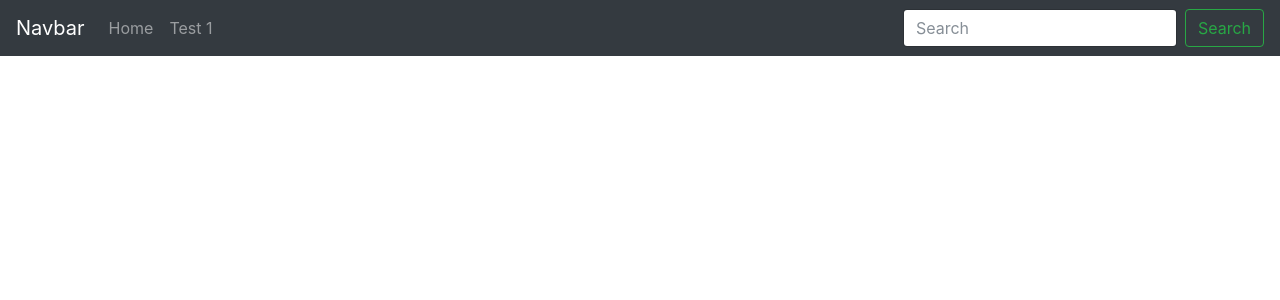
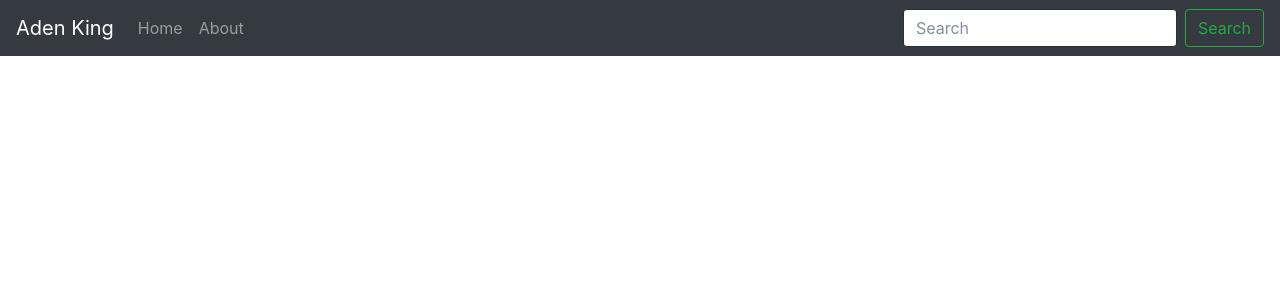
Before and after one commit to adenking/Personal_Website, a Django app: page /blog/ in a window 1280 px wide. Shown: the top 300 px of the page. Run offline with Django 3.2, Linux system fonts and the light colour scheme; some libraries are stand-ins or nearby versions.

Commit message:
fix issue with urls and make some modifications to base

```diff
--- a/mysite/blog/templates/blog/base.html
+++ b/mysite/blog/templates/blog/base.html
@@ -11,7 +11,7 @@
 </head>
 <body>
 <nav class="navbar navbar-expand-md navbar-dark bg-dark fixed-top">
-      <a class="navbar-brand" href="#">Navbar</a>
+      <a class="navbar-brand" href="#">Aden King</a>
       <button class="navbar-toggler" type="button" data-toggle="collapse" data-target="#navbarsExampleDefault" aria-controls="navbarsExampleDefault" aria-expanded="false" aria-label="Toggle navigation">
         <span class="navbar-toggler-icon"></span>
       </button>
@@ -22,7 +22,7 @@
             <a class="nav-link" href="{% url 'blog:index' %}">Home</a>
           </li>
           <li class="nav-item">
-            <a class="nav-link" href="#">Test 1</a>
+            <a class="nav-link" href="{% url 'blog:about' %}">About</a>
           </li>
         </ul>
         <form class="form-inline my-2 my-lg-0">
--- a/mysite/blog/urls.py
+++ b/mysite/blog/urls.py
@@ -6,4 +6,5 @@ app_name = 'blog'
 urlpatterns = [
     # ex: /blog/
     url(r'^', views.index, name='index'),
+    url(r'^about/', views.about, name='about'),
 ]
--- a/mysite/blog/views.py
+++ b/mysite/blog/views.py
@@ -5,3 +5,7 @@ from django.views import generic
 # Create your views here.
 def index(request):
     return render(request, 'blog/index.html')
+
+
+def about(request):
+    return render(request, 'blog/about.html')
```
